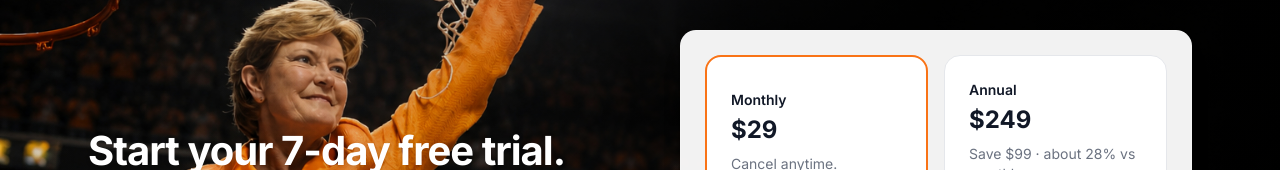
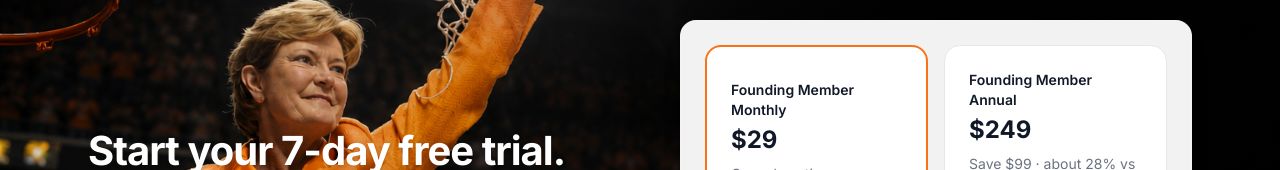
Before and after one commit to tylersummitt-jpg/Summitt-mindset, a Next.js app: page /subscribe in a window 1280 px wide. Shown: the part 222-392 px from the top of the page. Built offline with nearby package versions, Linux system fonts and the light colour scheme; no server answers.

Commit message:
founding member language

```diff
--- a/src/app/subscribe/subscribe-checkout-panel.tsx
+++ b/src/app/subscribe/subscribe-checkout-panel.tsx
@@ -220,7 +220,7 @@ export default function SubscribeCheckoutPanel() {
           disabled={disabled}
           className="relative w-full cursor-pointer border-2 border-[var(--brand)] rounded-2xl p-6 bg-[var(--surface)] text-left hover:bg-[var(--brand-soft)] transition disabled:cursor-wait disabled:opacity-70"
         >
-          <p className="text-sm font-semibold mb-1">Monthly</p>
+          <p className="text-sm font-semibold mb-1">Founding Member Monthly</p>
           <p className="text-2xl font-bold mb-2">$29</p>
           <p className="text-sm text-[var(--muted)]">Cancel anytime.</p>
           {loadingPlan === "monthly" && (
@@ -235,7 +235,7 @@ export default function SubscribeCheckoutPanel() {
           disabled={disabled}
           className="relative w-full cursor-pointer border border-[var(--border)] rounded-2xl p-6 bg-[var(--surface)] text-left hover:bg-[var(--brand-soft)] transition disabled:cursor-wait disabled:opacity-70"
         >
-          <p className="text-sm font-semibold mb-1">Annual</p>
+          <p className="text-sm font-semibold mb-1">Founding Member Annual</p>
           <p className="text-2xl font-bold mb-2">$249</p>
           <p className="text-sm text-[var(--muted)]">
             Save $99 · about 28% vs monthly
```
Also changed, not shown: 1 other file (tests, documents, lock files or other folders).
